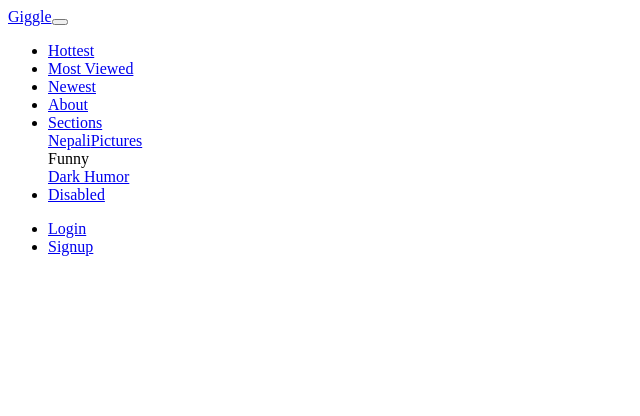
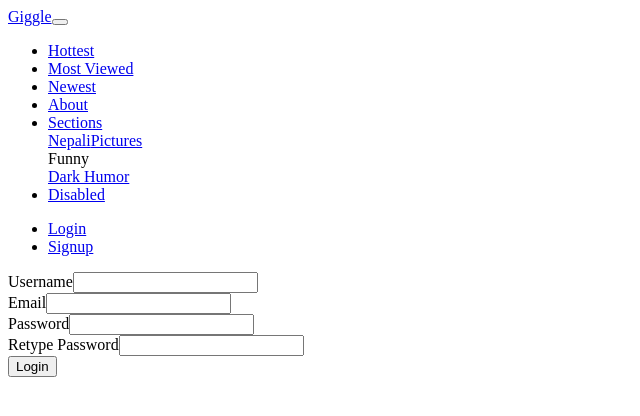
Before and after one commit to hamletmaharjan/giggle-vue, a Vue app: page /signup in a window 1280 px wide. Shown: the top 416 px of the page, without its empty margins (0-640 px from the left). Built offline with nearby package versions, Linux system fonts and the light colour scheme; the HTML template or start-up script is replaced by a standard one.

Commit message:
signup added

```diff
--- a/src/api/giggle.js
+++ b/src/api/giggle.js
@@ -52,5 +52,10 @@ export default{
                 'Authorization': `Bearer ${token}`
             }
         });
+    },
+
+
+    signup(userData) {
+        return userData;
     }
 }
--- a/src/router/index.js
+++ b/src/router/index.js
@@ -25,6 +25,11 @@ const routes = [
     component: Login
   },
   {
+    path: '/signup',
+    name: 'signup',
+    component:() => import('../views/Signup.vue')
+  },
+  {
     path: '/articles/:id',
     name: 'ArticleDetail',
     component: () => import('../views/ArticleDetails.vue')
--- a/src/store/modules/auth.js
+++ b/src/store/modules/auth.js
@@ -41,7 +41,7 @@ const actions = {
     logout(context){
         context.commit('setAccessToken',null);
         window.localStorage.removeItem('access_token');
-    },
+    }
 
 
 
--- /dev/null
+++ b/src/views/Signup.vue
@@ -0,0 +1,57 @@
+<template>
+    <div>
+
+        <label>Username</label>
+        <input type="text" v-model="username"><br>
+        <label>Email</label>
+        <input type="text" v-model="email"><br>
+        <label>Password</label>
+        <input type="password" v-model="password"> <br>
+        <label>Retype Password</label>
+        <input type="password" v-model="password_confirmation"> <br>
+        <button v-on:click="onSumbit">Login</button>
+
+
+    </div>
+</template>
+
+
+<script>
+import axios from 'axios';
+import router from '../router/index';
+
+export default {
+    name: 'Signup',
+    data() {
+        return {
+            username: '',
+            email: '',
+            password: '',
+            password_confirmation: ''
+        }
+    },
+
+    methods: {
+        onSumbit: function() {
+            const formData = new FormData();
+            formData.append('name', this.username);
+            formData.append('email',this.email);
+            formData.append('password',this.password);
+            formData.append('password_confirmation', this.password_confirmation);
+            axios.post('http://localhost:8000/api/auth/signup',formData,{
+            headers: {
+                'X-Requested-With': 'XMLHttpRequest',
+                'Content-Type':'application/json'
+                }
+            }).then( (res) => {
+                console.log(res);
+                router.push('/login');
+                })
+                .catch(function (error) {
+                    console.log(error);
+            });
+
+        }
+    }
+}
+</script>
```
